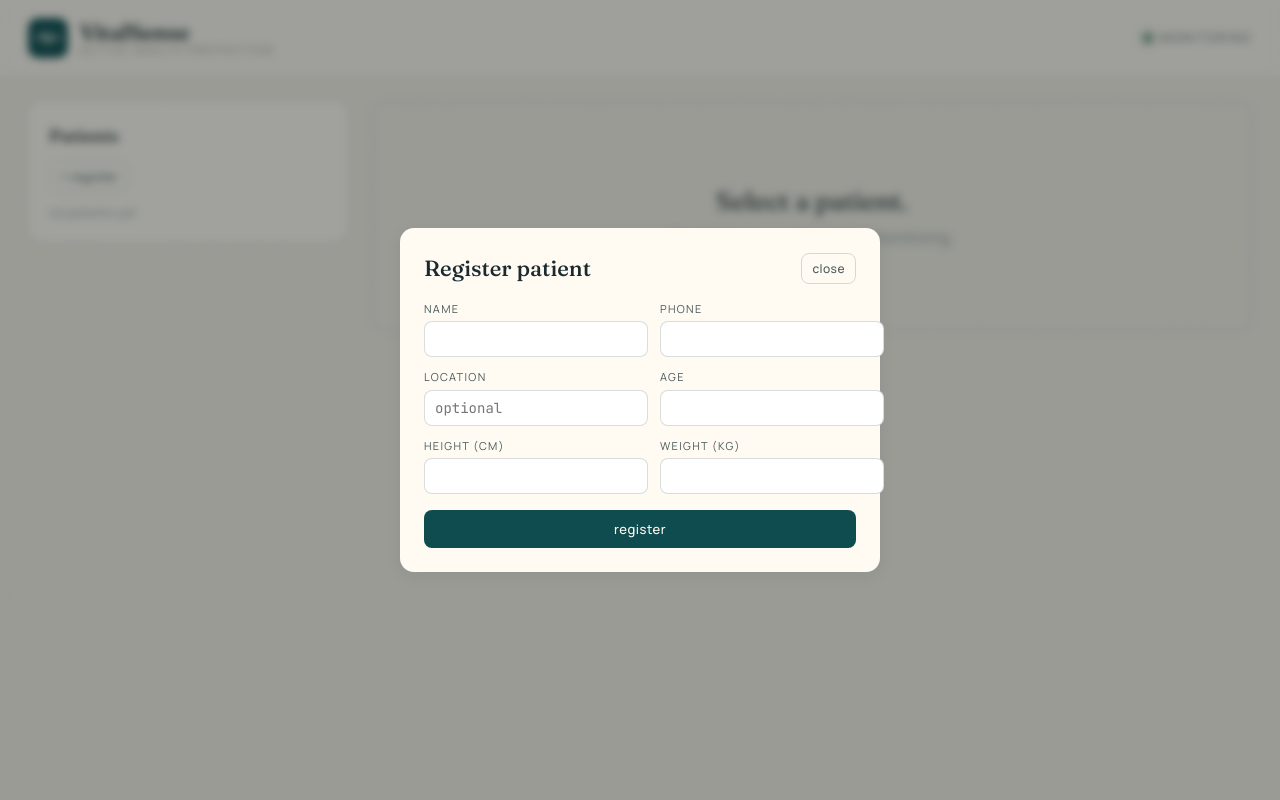
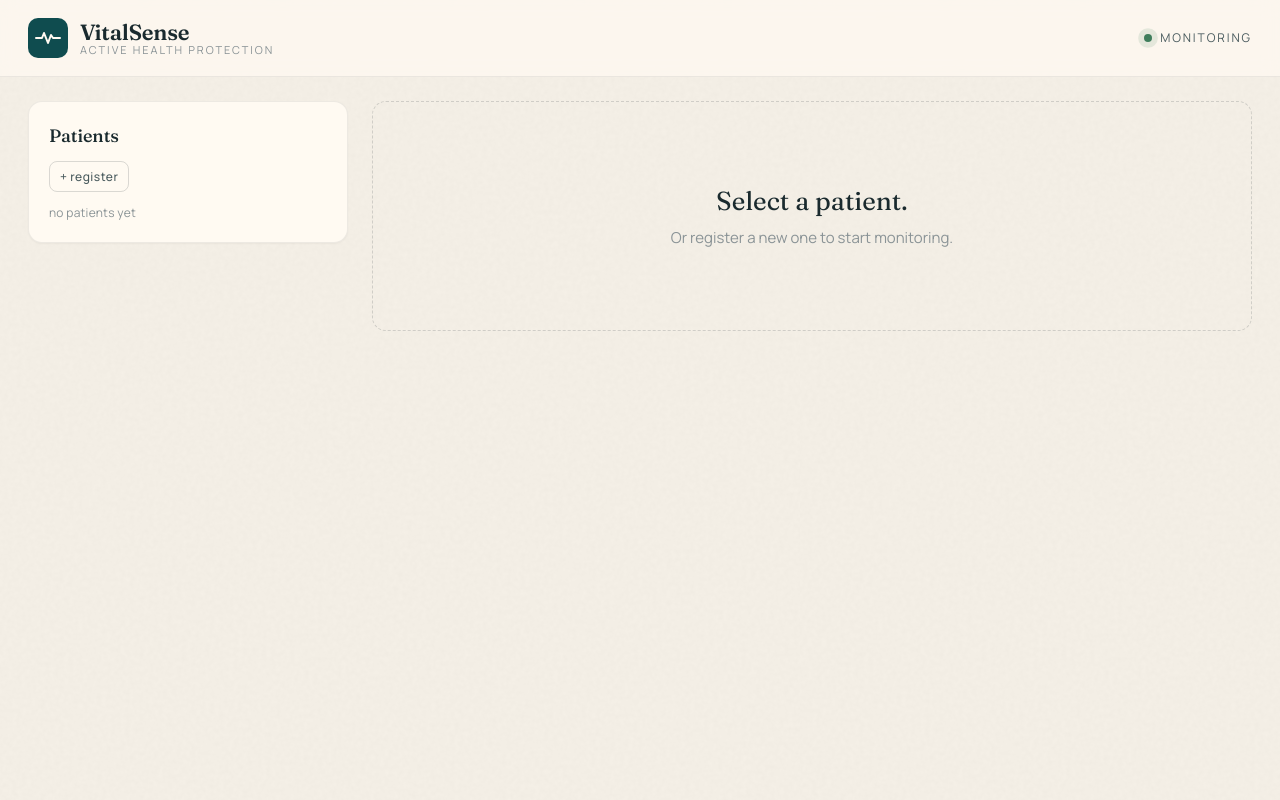
Before and after one commit to seros-cimenstein/VitalSense, a FastAPI app: page / in a window 1280 px wide. Run offline with FastAPI, Linux system fonts and the light colour scheme; data that the repository does not hold is empty.

Commit message:
Fix modal close bug and input validation
CSS display:grid on .modal-overlay was overriding the browser's built-in
[hidden]{display:none} so the close button had no effect. Added a global
[hidden] reset rule to fix it.

Added type, min/max/step, and required attributes to modal inputs so age
can't be text and location won't be mistaken for a number field. Tightened
JS validation to catch NaN and out-of-range values before the API call.

Co-Authored-By: Claude Sonnet 4.6 <noreply@anthropic.com>

```diff
--- a/app/static/dashboard.css
+++ b/app/static/dashboard.css
@@ -23,6 +23,7 @@
 }
 
 * { box-sizing: border-box; }
+[hidden] { display: none !important; }
 
 html, body {
   margin: 0;
--- a/app/static/dashboard.js
+++ b/app/static/dashboard.js
@@ -227,8 +227,20 @@ $("np-save").addEventListener("click", async () => {
     height_cm: parseFloat($("np-height").value),
     weight_kg: parseFloat($("np-weight").value),
   };
-  if (!body.name || !body.contact_number || !body.age) {
-    alert("name, phone, and age are required");
+  if (!body.name.trim() || !body.contact_number.trim()) {
+    alert("Name and phone are required.");
+    return;
+  }
+  if (!body.age || isNaN(body.age) || body.age < 1 || body.age > 130) {
+    alert("Age must be a number between 1 and 130.");
+    return;
+  }
+  if (!body.height_cm || isNaN(body.height_cm) || body.height_cm < 50 || body.height_cm > 250) {
+    alert("Height must be a number between 50 and 250 cm.");
+    return;
+  }
+  if (!body.weight_kg || isNaN(body.weight_kg) || body.weight_kg < 1 || body.weight_kg > 500) {
+    alert("Weight must be a number between 1 and 500 kg.");
     return;
   }
   const created = await api.post("/patients", body);
--- a/app/templates/dashboard.html
+++ b/app/templates/dashboard.html
@@ -150,12 +150,12 @@
         <button id="modal-close" class="btn-ghost">close</button>
       </header>
       <div class="modal-grid">
-        <label>Name <input id="np-name" /></label>
-        <label>Phone <input id="np-phone" /></label>
-        <label>Location <input id="np-location" placeholder="optional" /></label>
-        <label>Age <input type="number" id="np-age" /></label>
-        <label>Height (cm) <input type="number" step="0.1" id="np-height" /></label>
-        <label>Weight (kg) <input type="number" step="0.1" id="np-weight" /></label>
+        <label>Name <input type="text" id="np-name" required /></label>
+        <label>Phone <input type="tel" id="np-phone" required /></label>
+        <label>Location <input type="text" id="np-location" placeholder="optional" /></label>
+        <label>Age <input type="number" id="np-age" min="1" max="130" step="1" required /></label>
+        <label>Height (cm) <input type="number" step="0.1" id="np-height" min="50" max="250" required /></label>
+        <label>Weight (kg) <input type="number" step="0.1" id="np-weight" min="1" max="500" required /></label>
       </div>
       <button id="np-save" class="btn-primary">register</button>
     </div>
```
